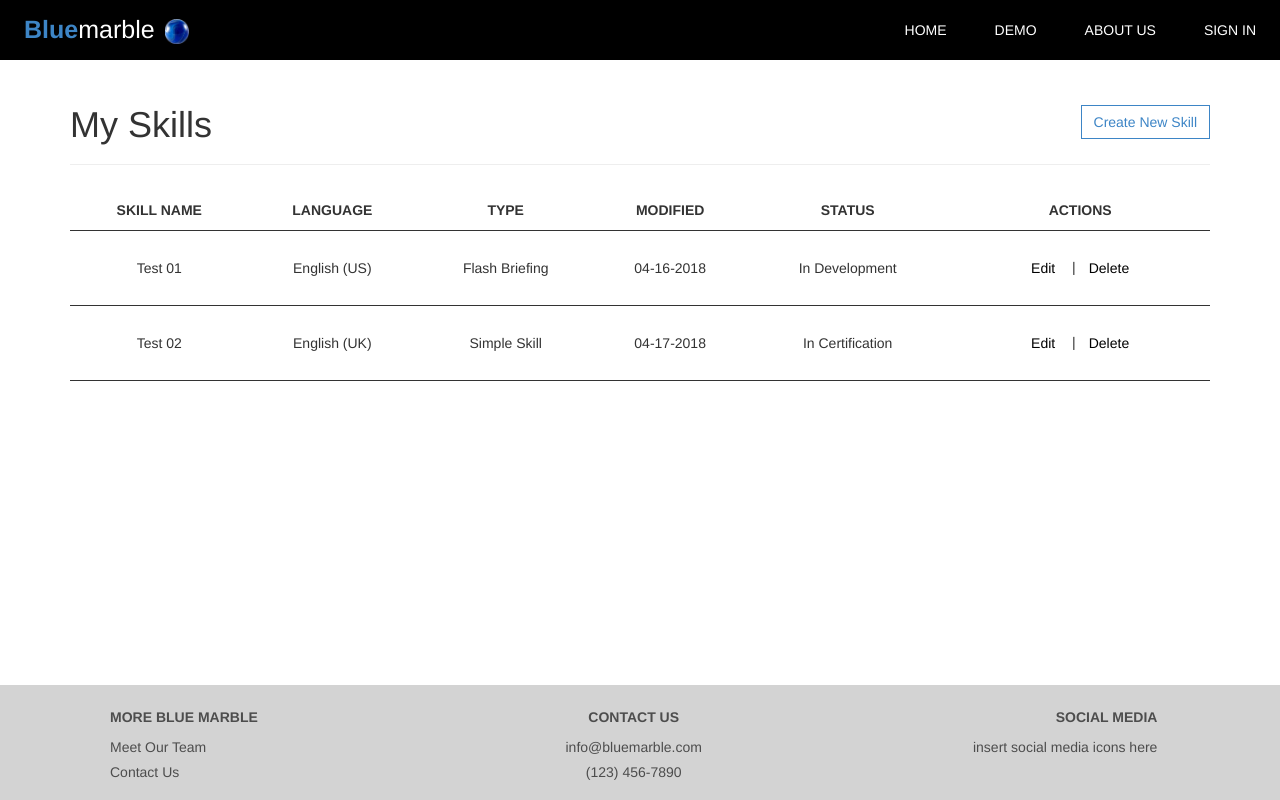
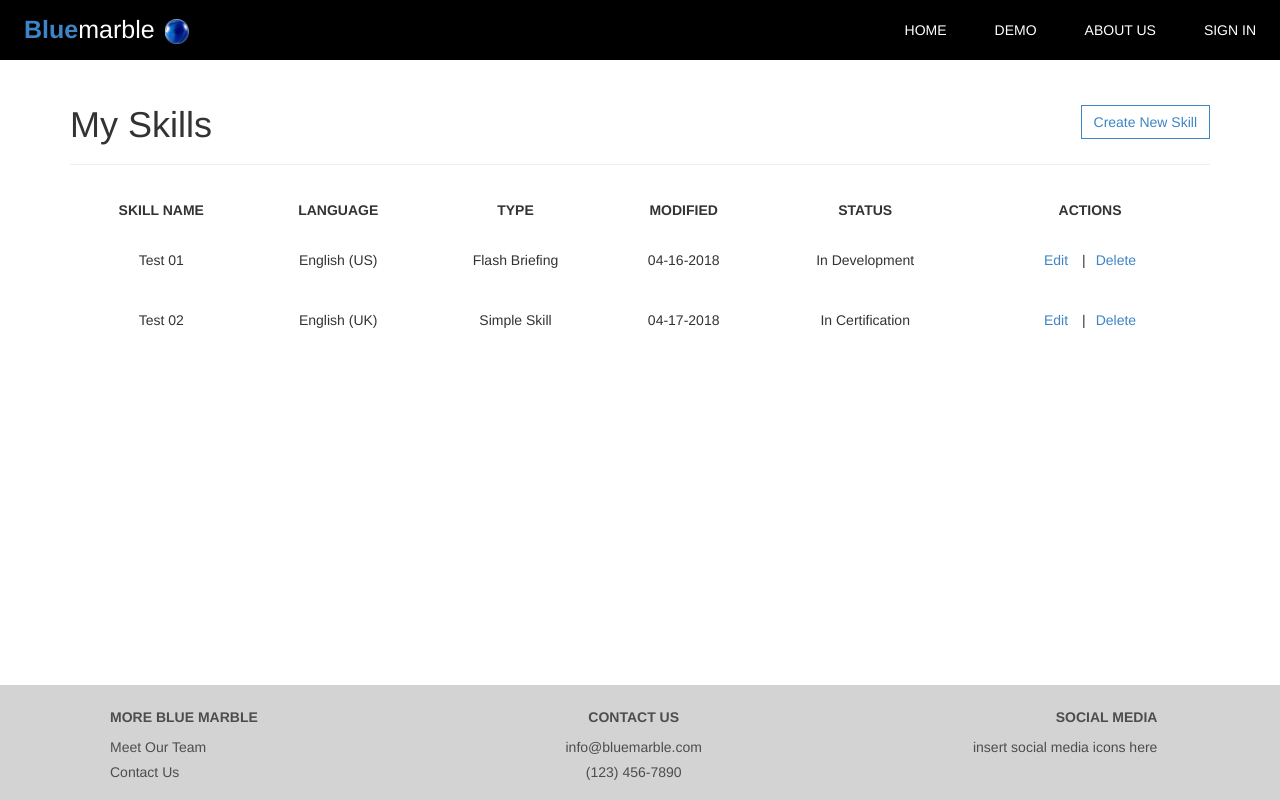
Before and after one commit to KathLevi/SE_Website, a React (Create React App) app: page /view-skills in a window 1280 px wide. Built offline with nearby package versions, Linux system fonts and the light colour scheme.

Commit message:
got rid of table lines in view skills

```diff
--- a/src/App.css
+++ b/src/App.css
@@ -277,9 +277,9 @@ h3 {
 /*
  * VIEW MY SKILLS
  */
-.viewskills {
-  height: 0px;
-  border-bottom: solid 2px black;
+.skills-btn {
+  color: var(--main-blue);
+  padding: 0px 10px;
 }
 .table {
   width: 100%;
@@ -288,7 +288,6 @@ th {
   padding-top: 15px;
   padding-bottom: 10px;
   text-align: center;
-  border-bottom: 1.2px solid;
   white-space: nowrap;
 }
 
@@ -296,7 +295,6 @@ td {
   padding-top: 20px;
   padding-bottom: 20px;
   text-align: center;
-  border-bottom: 0.5px solid;
   white-space: nowrap;
 }
 
--- a/src/components/viewSkills.js
+++ b/src/components/viewSkills.js
@@ -31,17 +31,15 @@ const ViewSkills = () => (
           <td>In Development</td>
           <td>
           <NavLink
-                className="btn"
+                className="skills-btn"
                 exact
-                activeClassName="current"
                 to="/view-skills"
               >
                 Edit
               </NavLink> |
               <NavLink
-                className="btn"
+                className="skills-btn"
                 exact
-                activeClassName="current"
                 to="/view-skills"
               >
                 Delete
@@ -56,17 +54,15 @@ const ViewSkills = () => (
           <td>In Certification</td>
           <td>
           <NavLink
-                className="btn"
+                className="skills-btn"
                 exact
-                activeClassName="current"
                 to="/view-skills"
               >
                 Edit
               </NavLink> |
               <NavLink
-                className="btn"
+                className="skills-btn"
                 exact
-                activeClassName="current"
                 to="/view-skills"
               >
                 Delete
```
